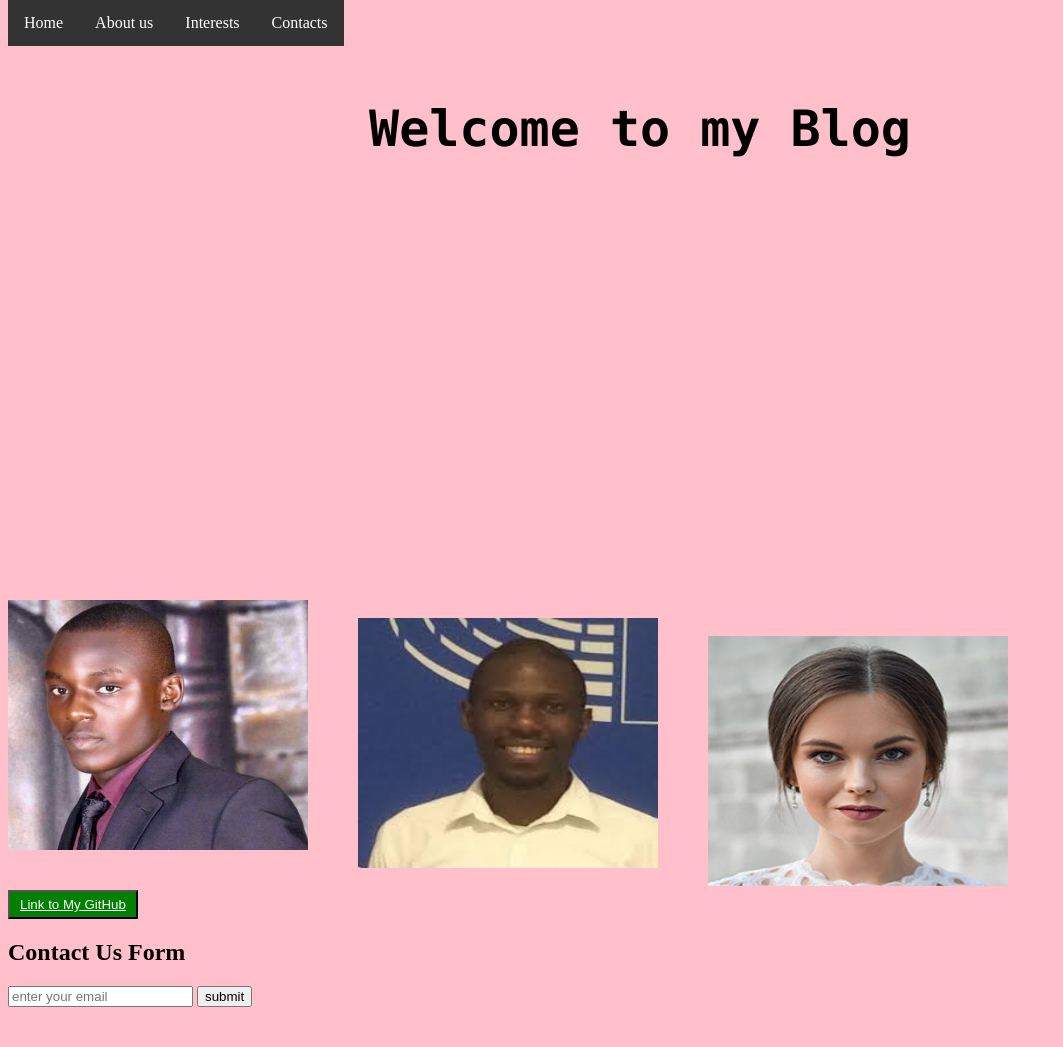
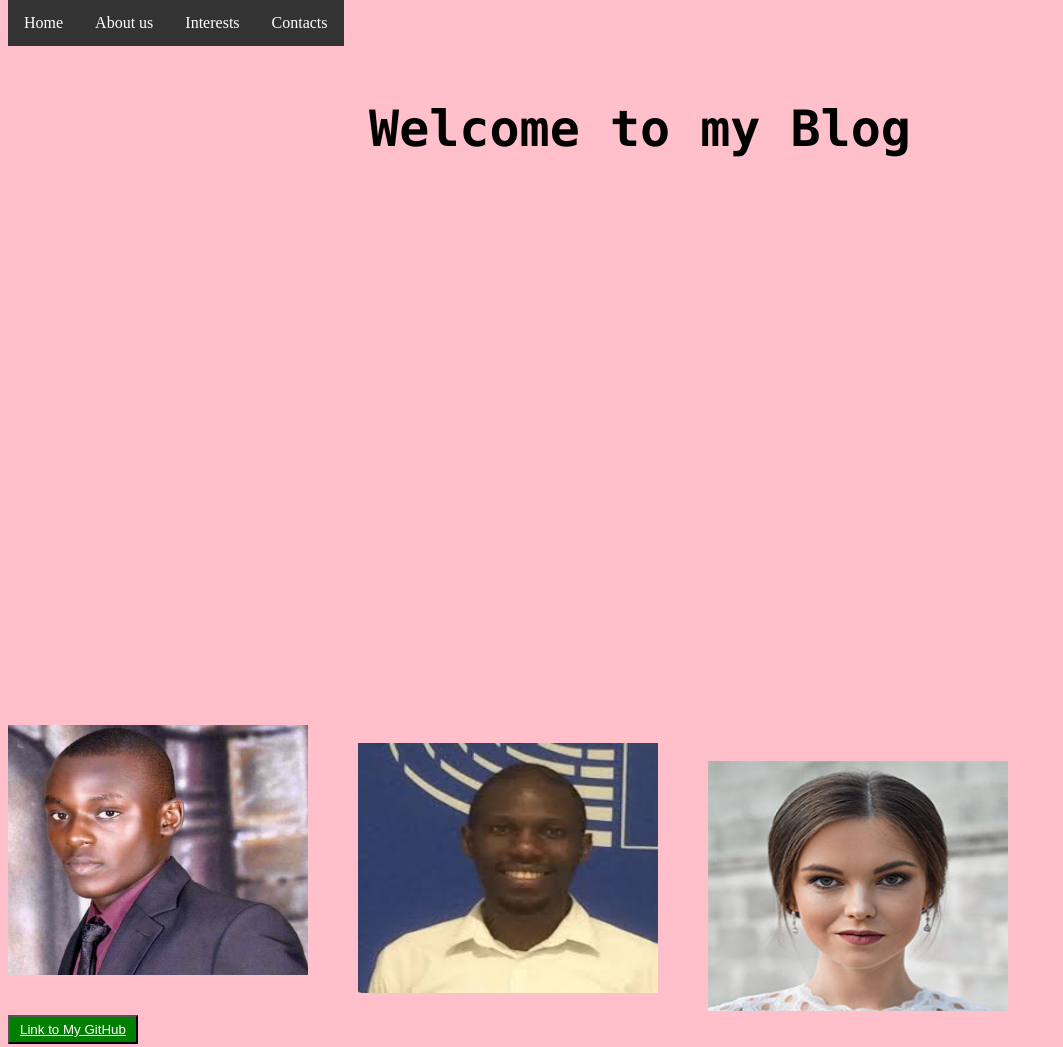
Before and after one commit to zydplatform/web-projectmicroverse, a plain HTML site: page webproject.html in a window 1280 px wide. Shown: the top 1047 px of the page, without its empty margins (0-1063 px from the left). Drawn offline with Linux system fonts and the light colour scheme.

Commit message:
latest changes

```diff
--- a/webproject.css
+++ b/webproject.css
@@ -1,25 +1,13 @@
-
-@media screen and (min-width: 600px){
-	body{
-		background: red;
-	}
-}
-@media screen and (min-width: 800px){
-	body{
-		background: yellow;
-	}
-}
-@media screen and (min-width: 1000px){
-	body{
-		background: pink;
-	}
+body{
+	height: 100%;
+	max-height: 100%;
 }
 nav{
 	top: 0px;
 	position: fixed;
 }
 section#welcome-section{
-	height: 500px;
+	height: 625px;
 }
 h1{
 	font-size: 50px;
--- a/webproject.html
+++ b/webproject.html
@@ -6,6 +6,26 @@
     <meta name="viewport" content="width=device-width, initial-scale=1.0">
     <title>Personal Blog</title>
     <link rel="stylesheet" type="text/css" href="webproject.css" />
+    <style type="text/css">
+
+        @media screen and (min-width: 600px){
+            body{
+                background: red;
+            }
+        }
+        @media screen and (min-width: 800px){
+            body{
+                background: yellow;
+            }
+        }
+        @media screen and (min-width: 1000px){
+            body{
+                background: pink;
+            }
+        }
+
+
+    </style>
 
 </head>
 
```
